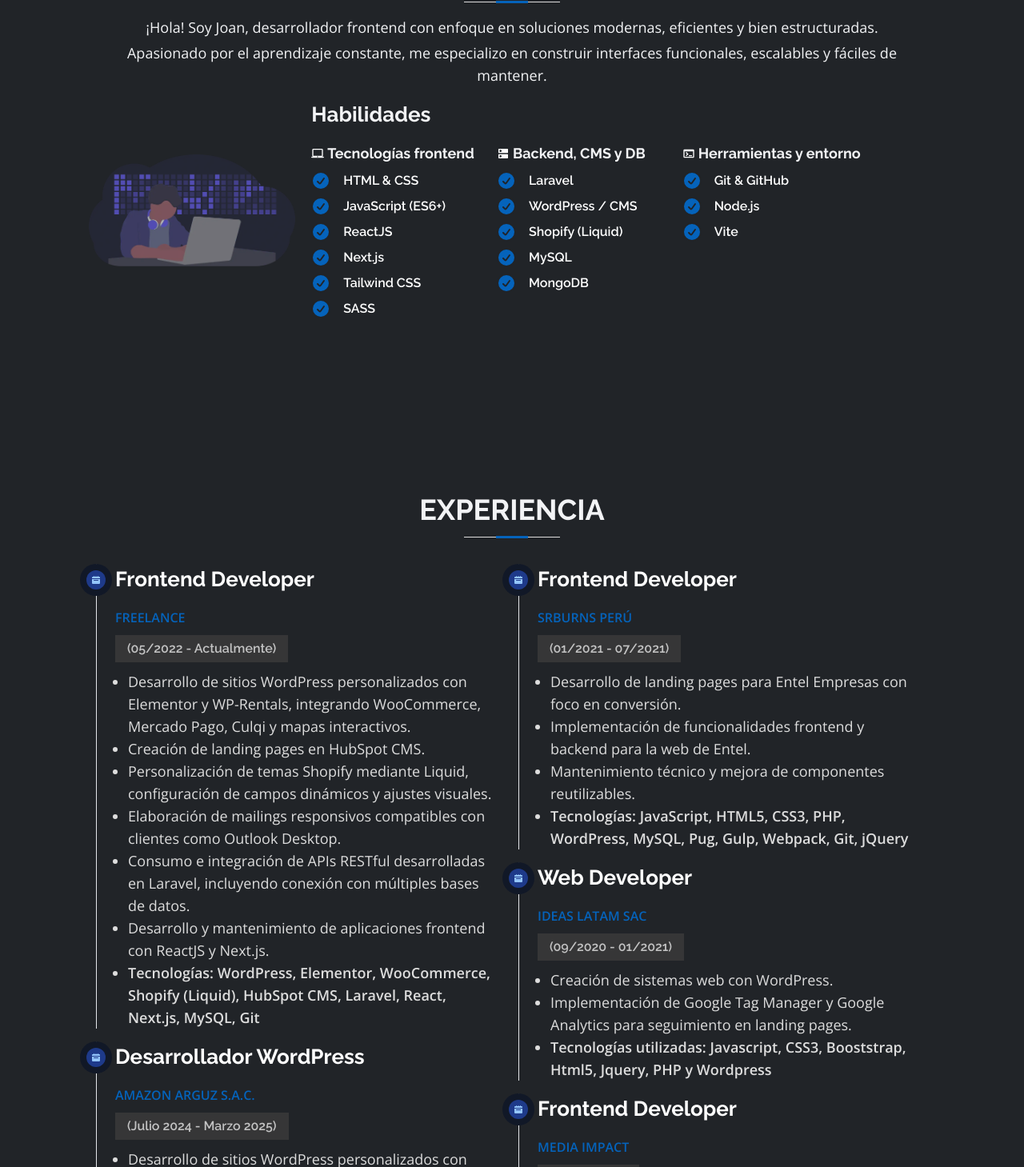
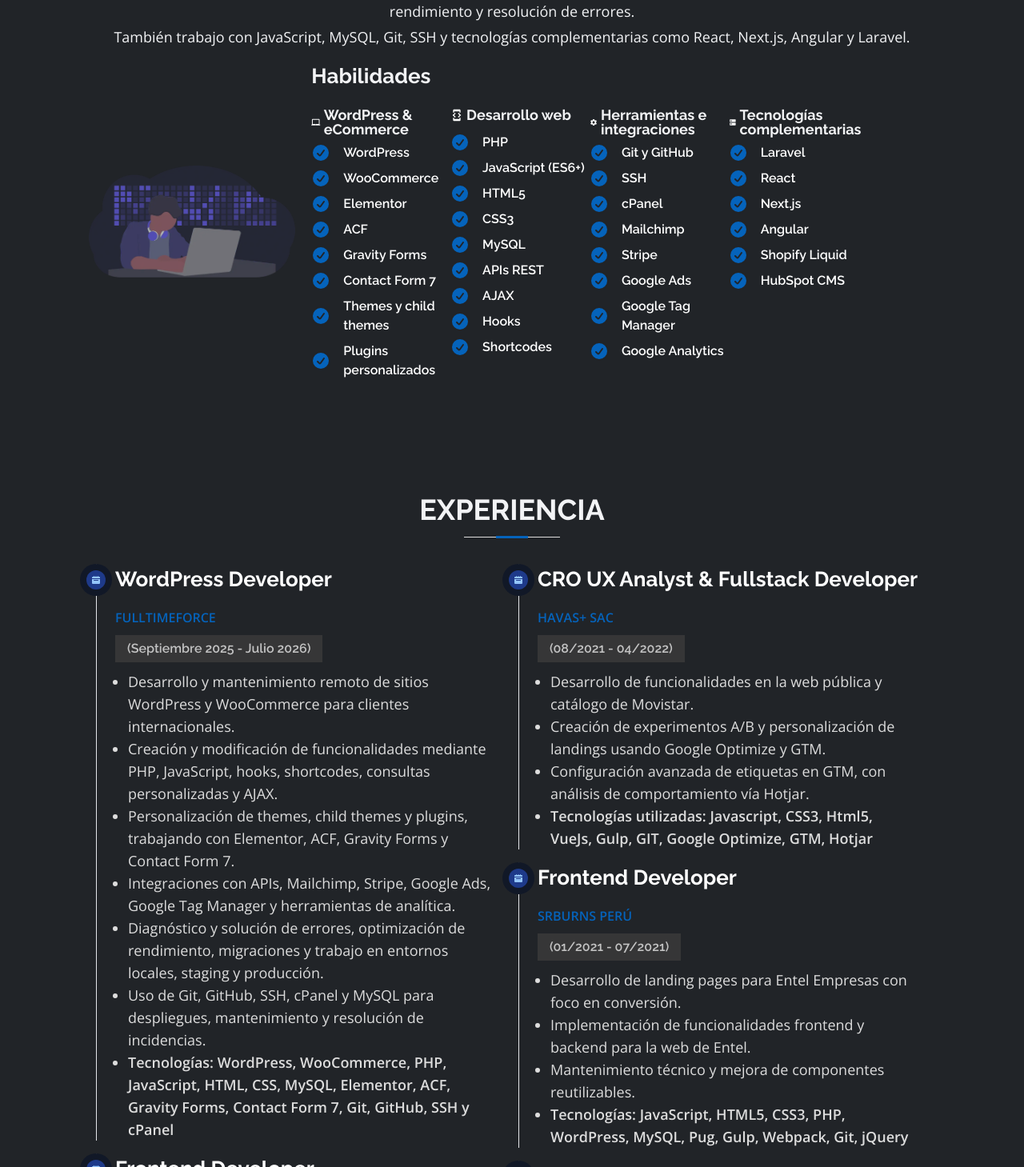
Before and after one commit to joanC0492/my-portfolio, a Next.js app: page / in a window 1280 px wide. Shown: the part 1031-2490 px from the top of the page at 80% size. Built offline with nearby package versions, Linux system fonts and the light colour scheme.

Commit message:
cambios de informacion

```diff
--- a/src/app/(pages)/home/_components/sections/HomeAbout.tsx
+++ b/src/app/(pages)/home/_components/sections/HomeAbout.tsx
@@ -19,13 +19,15 @@ export const HomeAbout = (props: IProps) => {
           {/* <div className="text-jc-dark-5 px-4 mt-4 text-lg font-open-sans font-normal space-y-1 dark:text-jc-gray-2"> */}
           <div className="text-jc-dark-5 px-4 mt-4 text-lg font-open-sans font-normal space-y-1 dark:text-jc-white-1">
             <p>
-              ¡Hola! Soy Joan, desarrollador frontend con enfoque en soluciones
-              modernas, eficientes y bien estructuradas.
+              Soy desarrollador web especializado en WordPress, WooCommerce y
+              PHP. Tengo experiencia en mantenimiento, desarrollo de
+              funcionalidades, personalización de themes y plugins,
+              integraciones con servicios externos, optimización de rendimiento
+              y resolución de errores.
             </p>
             <p>
-              Apasionado por el aprendizaje constante, me especializo en
-              construir interfaces funcionales, escalables y fáciles de
-              mantener.
+              También trabajo con JavaScript, MySQL, Git, SSH y tecnologías
+              complementarias como React, Next.js, Angular y Laravel.
             </p>
           </div>
           <div
--- a/src/app/(pages)/home/_components/sections/HomeContact.tsx
+++ b/src/app/(pages)/home/_components/sections/HomeContact.tsx
@@ -16,11 +16,11 @@ export const HomeContact = (props: IProps) => {
             )}
           >
             <h3 className="font-bold text-[26px]">Joan Cochachi</h3>
-            <p className="mt-4">Frontend Developer</p>
+            <p className="mt-4">WordPress & PHP Developer</p>
             <p className="mt-4">
-              Estoy disponible para el trabajo independiente.
+              Disponible para oportunidades de trabajo remoto. Puedes
+              contactarme por correo, LinkedIn o GitHub.
             </p>
-            <p>Conéctese conmigo a través de los siguientes medios.</p>
             {/* <ul className="mt-4 text-left inline-block">
               <li>
                 <span className="mr-2">Celular:</span>
--- a/src/app/(pages)/home/_components/sections/HomeHero.tsx
+++ b/src/app/(pages)/home/_components/sections/HomeHero.tsx
@@ -40,11 +40,12 @@ export const HomeHero = (props: IProps) => {
               "dark:text-jc-gray-2"
             )}
           >
-            Frontend Developer
+            WordPress & PHP Developer
           </p>
           <p className="dark:text-jc-gray-2 lg:text-lg mx-auto lg:ml-0 max-w-[360px] lg:max-w-[576px] mt-1 px-4 md:px-0">
-            Especializado en WordPress, React y Next.js. Creo sitios rápidos,
-            accesibles y escalables.
+            Desarrollo, mantengo y optimizo sitios WordPress y WooCommerce para
+            clientes internacionales. Trabajo con PHP, JavaScript, MySQL, APIs,
+            formularios e integraciones.
           </p>
           <RrssList className="mt-6 lg:justify-start" />
           <ButtonPrimary
--- a/src/app/(pages)/home/_data/portfolio.data.ts
+++ b/src/app/(pages)/home/_data/portfolio.data.ts
@@ -39,95 +39,60 @@ export const dataSkills: IDataSkills[] = [
   {
     id: 0,
     Icon: MdLaptopMac,
-    title: "Tecnologías frontend",
+    title: "WordPress & eCommerce",
     skills: [
-      {
-        id: 0,
-        title: "HTML & CSS",
-        percentage: 75,
-      },
-      {
-        id: 1,
-        title: "JavaScript (ES6+)",
-        percentage: 75,
-      },
-
-      {
-        id: 2,
-        title: "ReactJS",
-        percentage: 75,
-      },
-      {
-        id: 3,
-        title: "Next.js",
-        percentage: 75,
-      },
-      {
-        id: 4,
-        title: "Tailwind CSS",
-        percentage: 75,
-      },
-      {
-        id: 5,
-        title: "SASS",
-        percentage: 75,
-      },
+      { id: 0, title: "WordPress" },
+      { id: 1, title: "WooCommerce" },
+      { id: 2, title: "Elementor" },
+      { id: 3, title: "ACF" },
+      { id: 4, title: "Gravity Forms" },
+      { id: 5, title: "Contact Form 7" },
+      { id: 6, title: "Themes y child themes" },
+      { id: 7, title: "Plugins personalizados" },
     ],
   },
   {
     id: 1,
-    Icon: MdDns,
-    title: "Backend, CMS y DB",
+    Icon: MdDeveloperMode,
+    title: "Desarrollo web",
     skills: [
-      {
-        id: 0,
-        title: "Laravel",
-        percentage: 75,
-      },
-      {
-        id: 1,
-        title: "WordPress / CMS",
-        percentage: 75,
-      },
-      {
-        id: 2,
-        title: "Shopify (Liquid)",
-        percentage: 75,
-      },
-
-      {
-        id: 3,
-        title: "MySQL",
-        percentage: 75,
-      },
-      {
-        id: 4,
-        title: "MongoDB",
-        percentage: 75,
-      },
+      { id: 0, title: "PHP" },
+      { id: 1, title: "JavaScript (ES6+)" },
+      { id: 2, title: "HTML5" },
+      { id: 3, title: "CSS3" },
+      { id: 4, title: "MySQL" },
+      { id: 5, title: "APIs REST" },
+      { id: 6, title: "AJAX" },
+      { id: 7, title: "Hooks" },
+      { id: 8, title: "Shortcodes" },
     ],
   },
   {
     id: 2,
-    Icon: MdTerminal,
-    title: "Herramientas y entorno",
+    Icon: MdSettings,
+    title: "Herramientas e integraciones",
     skills: [
-      {
-        id: 0,
-        title: "Git & GitHub",
-        percentage: 75,
-      },
-      {
-        id: 1,
-        title: "Node.js",
-        percentage: 75,
-      },
-
-      {
-        id: 2,
-        title: "Vite",
-        percentage: 75,
-      },
+      { id: 0, title: "Git y GitHub" },
+      { id: 1, title: "SSH" },
+      { id: 2, title: "cPanel" },
+      { id: 3, title: "Mailchimp" },
+      { id: 4, title: "Stripe" },
+      { id: 5, title: "Google Ads" },
+      { id: 6, title: "Google Tag Manager" },
+      { id: 7, title: "Google Analytics" },
+    ],
+  },
+  {
+    id: 3,
+    Icon: MdDns,
+    title: "Tecnologías complementarias",
+    skills: [
+      { id: 0, title: "Laravel" },
+      { id: 1, title: "React" },
+      { id: 2, title: "Next.js" },
+      { id: 3, title: "Angular" },
+      { id: 4, title: "Shopify Liquid" },
+      { id: 5, title: "HubSpot CMS" },
     ],
   },
 ];
@@ -135,6 +100,21 @@ export const dataSkills: IDataSkills[] = [
 export const dataResumes: IResume[] = [
   {
     id: 0,
+    position: "WordPress Developer",
+    company: "FULLTIMEFORCE",
+    period: "(Septiembre 2025 - Julio 2026)",
+    experienceList: [
+      `Desarrollo y mantenimiento remoto de sitios WordPress y WooCommerce para clientes internacionales.`,
+      `Creación y modificación de funcionalidades mediante PHP, JavaScript, hooks, shortcodes, consultas personalizadas y AJAX.`,
+      `Personalización de themes, child themes y plugins, trabajando con Elementor, ACF, Gravity Forms y Contact Form 7.`,
+      `Integraciones con APIs, Mailchimp, Stripe, Google Ads, Google Tag Manager y herramientas de analítica.`,
+      `Diagnóstico y solución de errores, optimización de rendimiento, migraciones y trabajo en entornos locales, staging y producción.`,
+      `Uso de Git, GitHub, SSH, cPanel y MySQL para despliegues, mantenimiento y resolución de incidencias.`,
+      `<span class="font-bold">Tecnologías: WordPress, WooCommerce, PHP, JavaScript, HTML, CSS, MySQL, Elementor, ACF, Gravity Forms, Contact Form 7, Git, GitHub, SSH y cPanel</span>`,
+    ],
+  },
+  {
+    id: 1,
     position: "Frontend Developer",
     company: "FREELANCE",
     period: "(05/2022 - Actualmente)",
@@ -149,7 +129,7 @@ export const dataResumes: IResume[] = [
     ],
   },
   {
-    id: 1,
+    id: 2,
     position: "Desarrollador WordPress",
     company: "AMAZON ARGUZ S.A.C.",
     period: "(Julio 2024 - Marzo 2025)",
@@ -163,7 +143,7 @@ export const dataResumes: IResume[] = [
     ],
   },
   {
-    id: 2,
+    id: 3,
     position: "CRO UX Analyst & Fullstack Developer",
     company: "HAVAS+ SAC",
     period: "(08/2021 - 04/2022)",
@@ -175,7 +155,7 @@ export const dataResumes: IResume[] = [
     ],
   },
   {
-    id: 3,
+    id: 4,
     position: "Frontend Developer",
     company: "SRBURNS PERÚ",
     period: "(01/2021 - 07/2021)",
@@ -187,7 +167,7 @@ export const dataResumes: IResume[] = [
     ],
   },
   {
-    id: 4,
+    id: 5,
     position: "Web Developer",
     company: "IDEAS LATAM SAC",
     period: "(09/2020 - 01/2021)",
@@ -198,7 +178,7 @@ export const dataResumes: IResume[] = [
     ],
   },
   {
-    id: 5,
+    id: 6,
     position: "Frontend Developer",
     company: "MEDIA IMPACT",
     period: "(2018 - 2020)",
--- a/src/app/(pages)/home/_domain/portfolio.interface.ts
+++ b/src/app/(pages)/home/_domain/portfolio.interface.ts
@@ -17,14 +17,12 @@ export interface IDataRrss {
 export interface ISkills {
   id: number;
   title: string;
-  percentage: number;
 }
 export interface IDataSkills {
   id: number;
   title: string;
   Icon: IconType;
   skills: ISkills[];
-  // percentage: number;
 }
 
 export interface IDataProjects {
```
Also changed, not shown: public/images/portfolio/case-studies/README.md (added), 7 other files (tests, documents, lock files or other folders).
